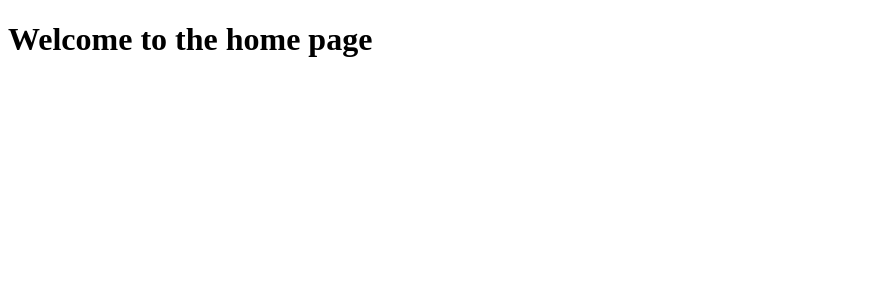
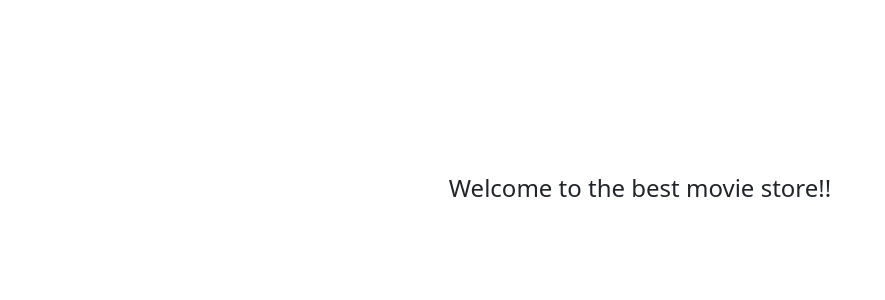
Before and after one commit to sarmaakondi/django-movies-store, a Django app: page / in a window 1280 px wide. Shown: the top 300 px of the page, without its empty margins (0-885 px from the left). Run offline with Django 5.2, Linux system fonts and the light colour scheme; some libraries are stand-ins or nearby versions.

Commit message:
Update the index template

```diff
--- a/home/templates/home/index.html
+++ b/home/templates/home/index.html
@@ -1,11 +1,21 @@
-<!DOCTYPE html>
-<html lang="en">
-    <head>
-        <meta charset="UTF-8" />
-        <meta name="viewport" content="width=device-width, initial-scale=1.0" />
-        <title>Home page</title>
-    </head>
-    <body>
-        <h1>Welcome to the home page</h1>
-    </body>
-</html>
+<!-- Extend the base template -->
+{% extends "base.html" %}
+
+<!-- update block content -->
+{% block content %}
+<header class="masthead bg-index text-white text-center py-4">
+    <div class="container d-flex align-items-center flex-column pt-2">
+        <h2>Movies Store</h2>
+        <p>Your ticket to Unlimited Entertainment!</p>
+    </div>
+</header>
+<div class="p-3">
+    <div class="container">
+        <div class="row mt-3">
+            <div class="col mx-auto text-center mb-3">
+                <h4>Welcome to the best movie store!!</h4>
+            </div>
+        </div>
+    </div>
+</div>
+{% endblock content %}
```
